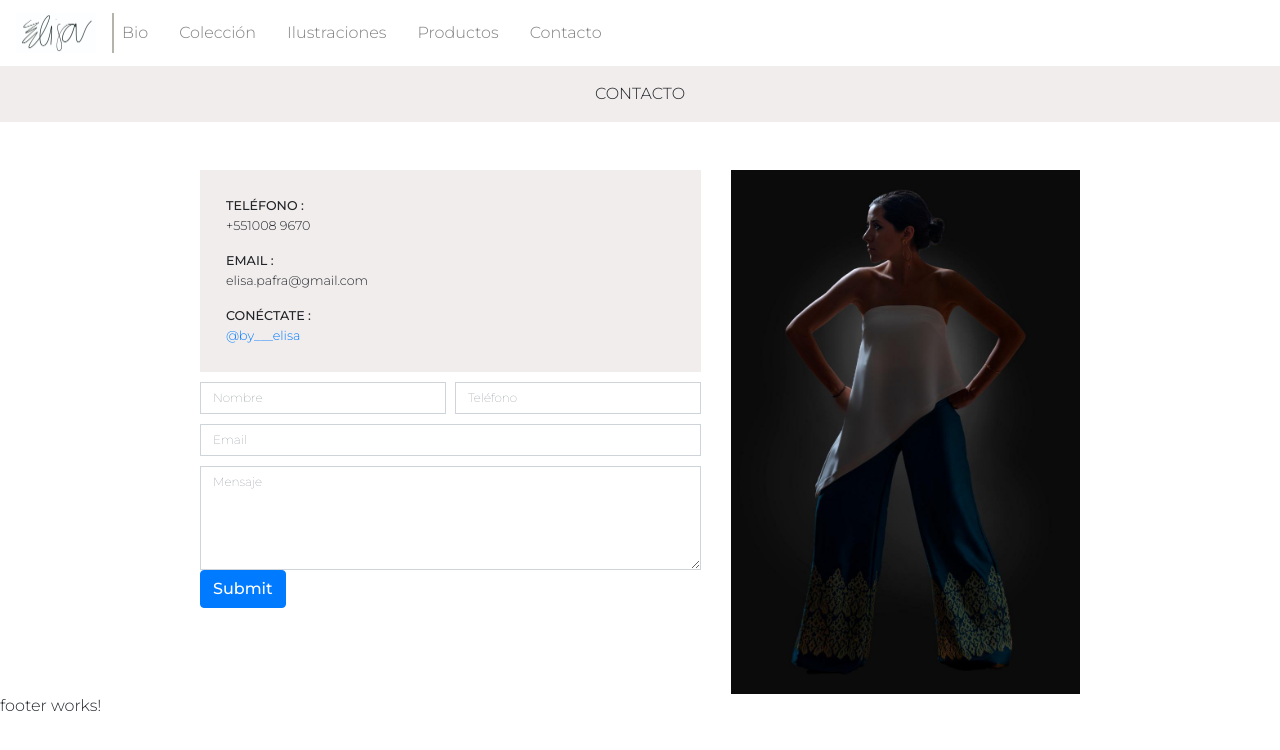
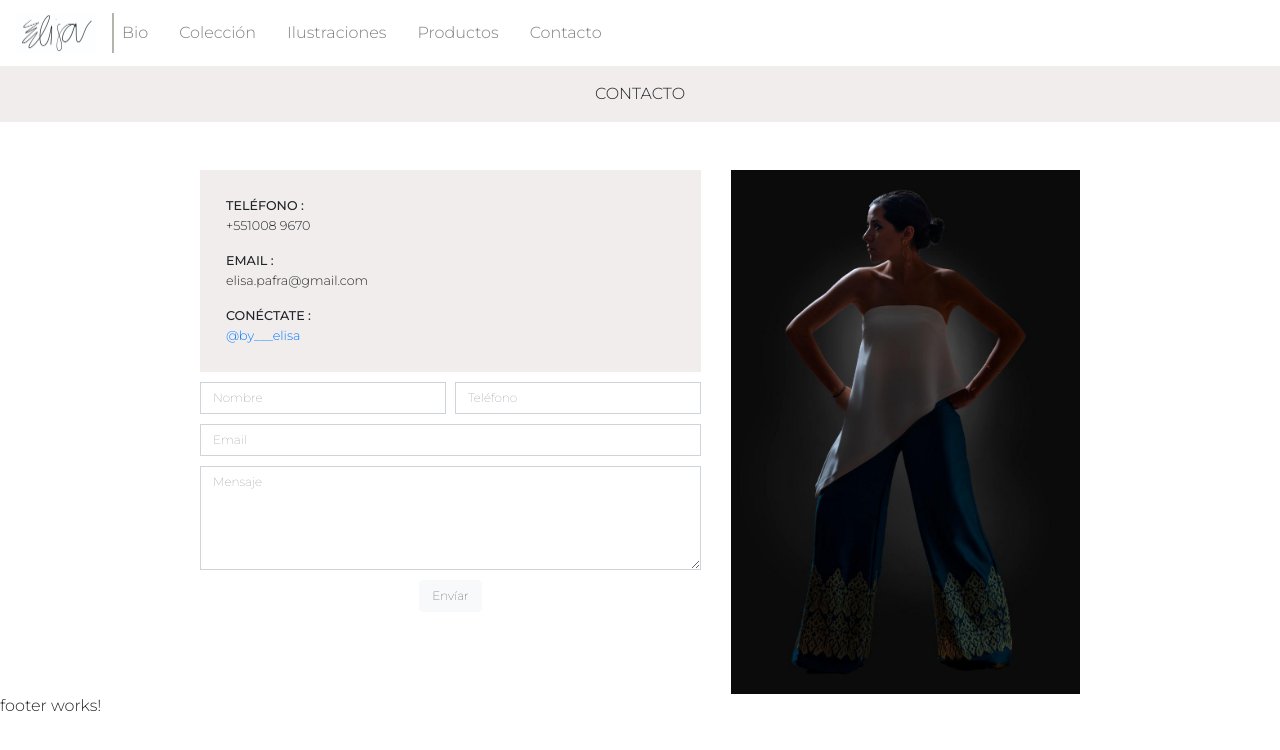
Before and after one commit to SantiagoTettamanti/elisaSite, an Angular app in the folder project-elisa/: page /contact in a window 1280 px wide. Shown: the top 750 px of the page. Built offline with nearby package versions, Linux system fonts and the light colour scheme.

Commit message:
Finished styling contact page

```diff
--- a/project-elisa/src/app/contact-page/contact-page.component.css
+++ b/project-elisa/src/app/contact-page/contact-page.component.css
@@ -44,8 +44,9 @@
     margin-bottom: 10px;
 }
 
-input, textarea {
+input, textarea, button {
     font-family: 'Montserrat', sans-serif;
     font-weight: 100;
     font-size: 12px;
+    margin-bottom: 10px;
 }
--- a/project-elisa/src/app/contact-page/contact-page.component.html
+++ b/project-elisa/src/app/contact-page/contact-page.component.html
@@ -12,7 +12,7 @@
                 <p class="contact-content"> <a target="_blank" href="https://www.google.com">@by___elisa</a></p>
             </div>
             <div id="form">
-                <form>
+                <form class="text-center">
                     <div class="input-group">
                         <input id="nombre"type="text" class="form-control" placeholder="Nombre" />
                         <input type="text" class="form-control" placeholder="Teléfono" />
@@ -21,7 +21,7 @@
                         <input type="email" class="form-control" placeholder="Email">
                     </div>
                     <textarea class="form-control" width="100%" rows="5" placeholder="Mensaje"></textarea>
-                    <button type="submit" class="btn btn-primary">Submit</button>
+                    <button id="send" type="submit" class="btn btn-light">Envíar</button>
                 </form>
             </div>
         </div>
```
